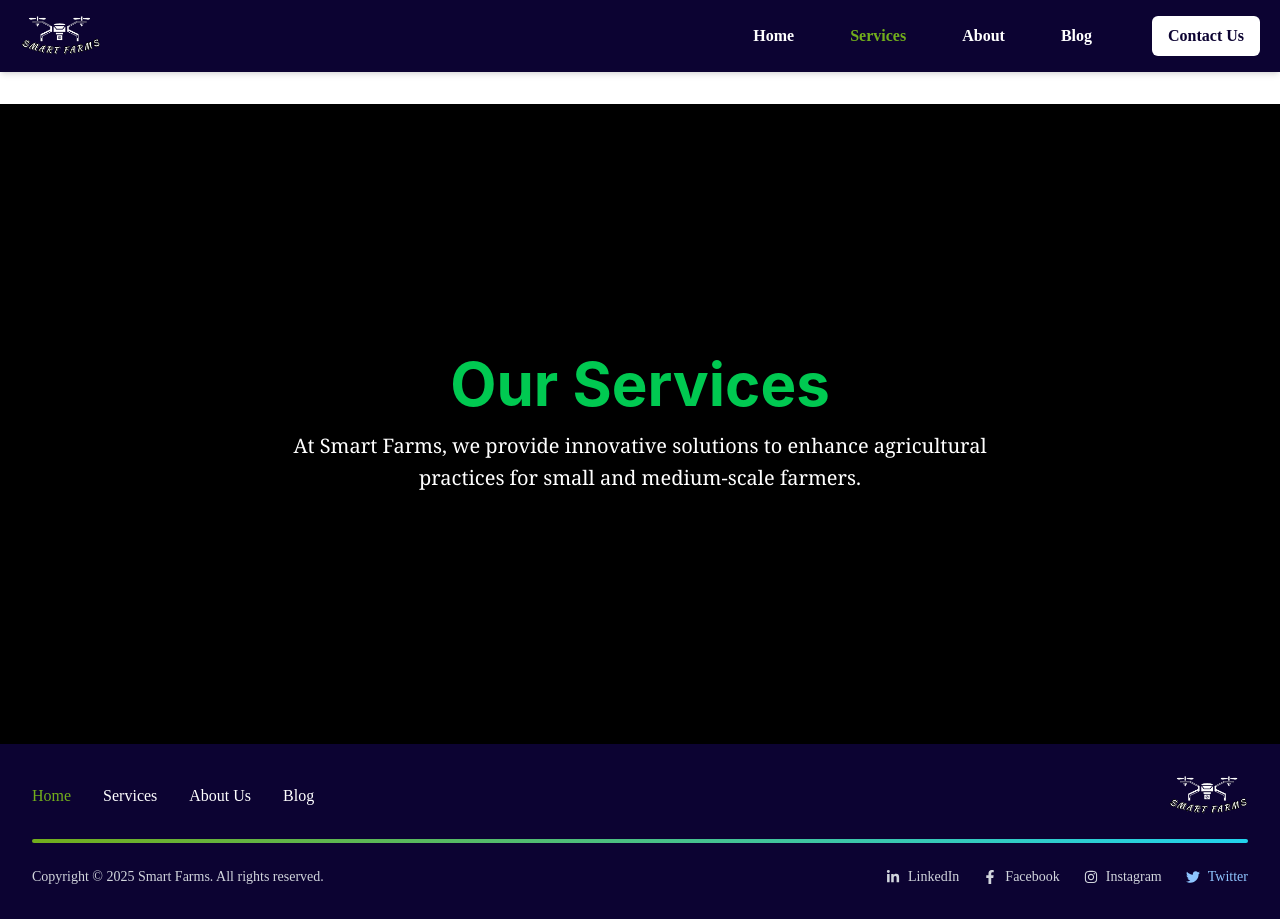
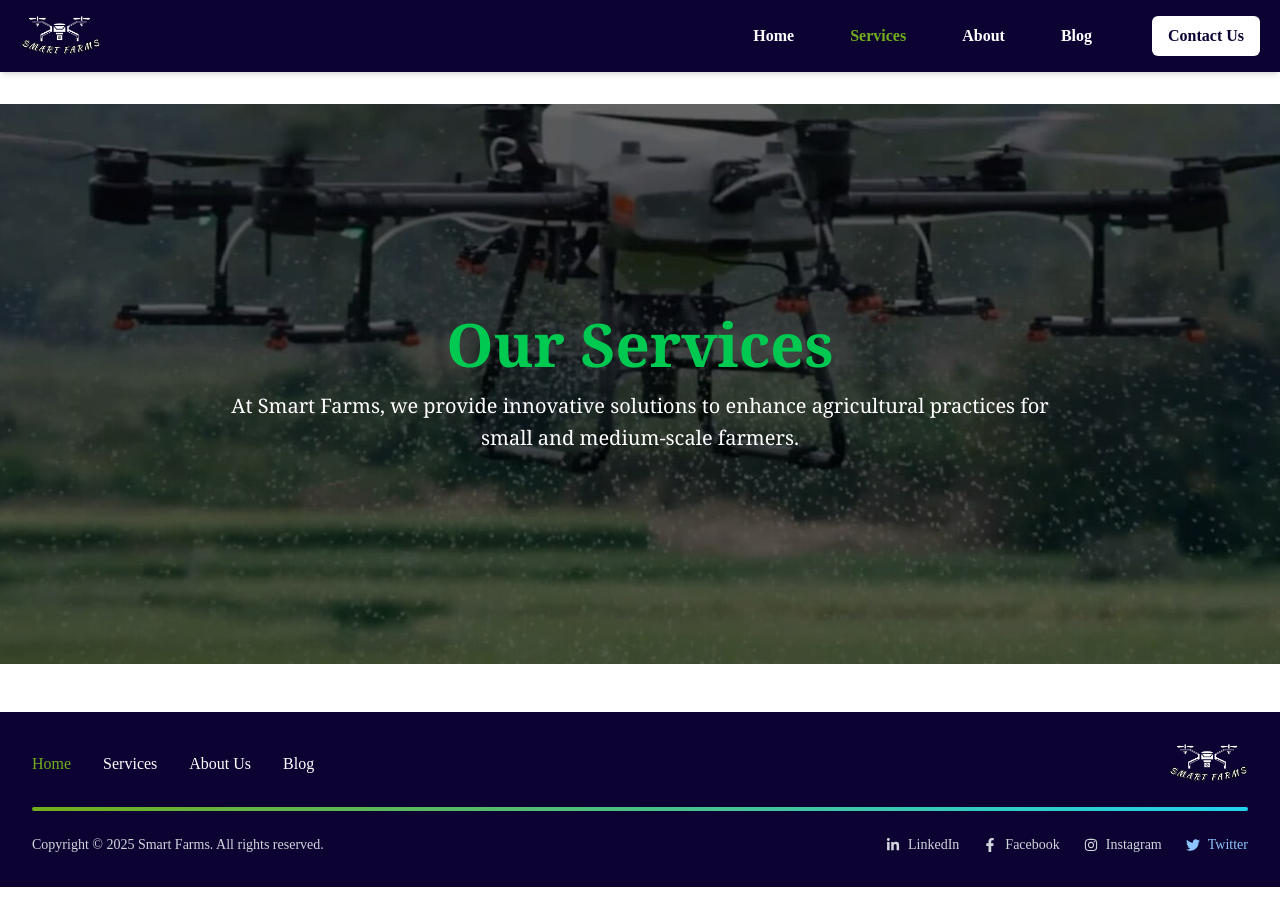
Before and after one commit to HudsonWayne/Smart-Farms, a Next.js app: page /services in a window 1280 px wide. After the commit the page ends 887 px from the top, so only its background shows below. Built offline with nearby package versions, Linux system fonts and the light colour scheme; a web font is replaced by a local one.

Commit message:
initial commit

```diff
--- a/src/pages/services.tsx
+++ b/src/pages/services.tsx
@@ -4,23 +4,30 @@ import Image from "next/image";
 
 export default function ServicesPage() {
   return (
-    <div className="relative w-full h-[80vh] flex items-center justify-center text-center">
+    <div className="relative w-full min-h-[60vh] md:min-h-[70vh] flex items-center justify-center">
       {/* Background Image */}
       <Image
-        src="/Rectangle23.png"
+        src="/Rectangle23.png" // Replace with your image path
         alt="Drone spraying field"
         fill
         priority
         style={{ objectFit: "cover" }}
-        className="z-0"
+        className="absolute inset-0 w-full h-full"
+        draggable={false}
       />
 
-      {/* Darker Overlay (with reduced opacity) */}
-      <div className="absolute inset-0 bg-black bg-opacity-20 z-10" /> {/* Reduced opacity further */}
+      {/* Dark Overlay */}
+      <div className="absolute inset-0 bg-black opacity-60" />
 
       {/* Text Content */}
-      <div className="relative z-20 max-w-3xl px-4">
-        <h1 className="text-4xl md:text-6xl font-bold text-green-500 mb-4">
+      <div className="relative z-10 px-4 md:px-8 text-center max-w-4xl">
+        <h1
+          className="text-4xl md:text-6xl font-bold text-green-500 mb-4"
+          style={{
+            fontFamily: "Georgia, serif", // Applying the Georgia font
+            fontWeight: "bold", // Ensures the font is bold
+          }}
+        >
           Our Services
         </h1>
         <p className="text-white text-lg md:text-xl leading-relaxed font-[Georgia]">
```
